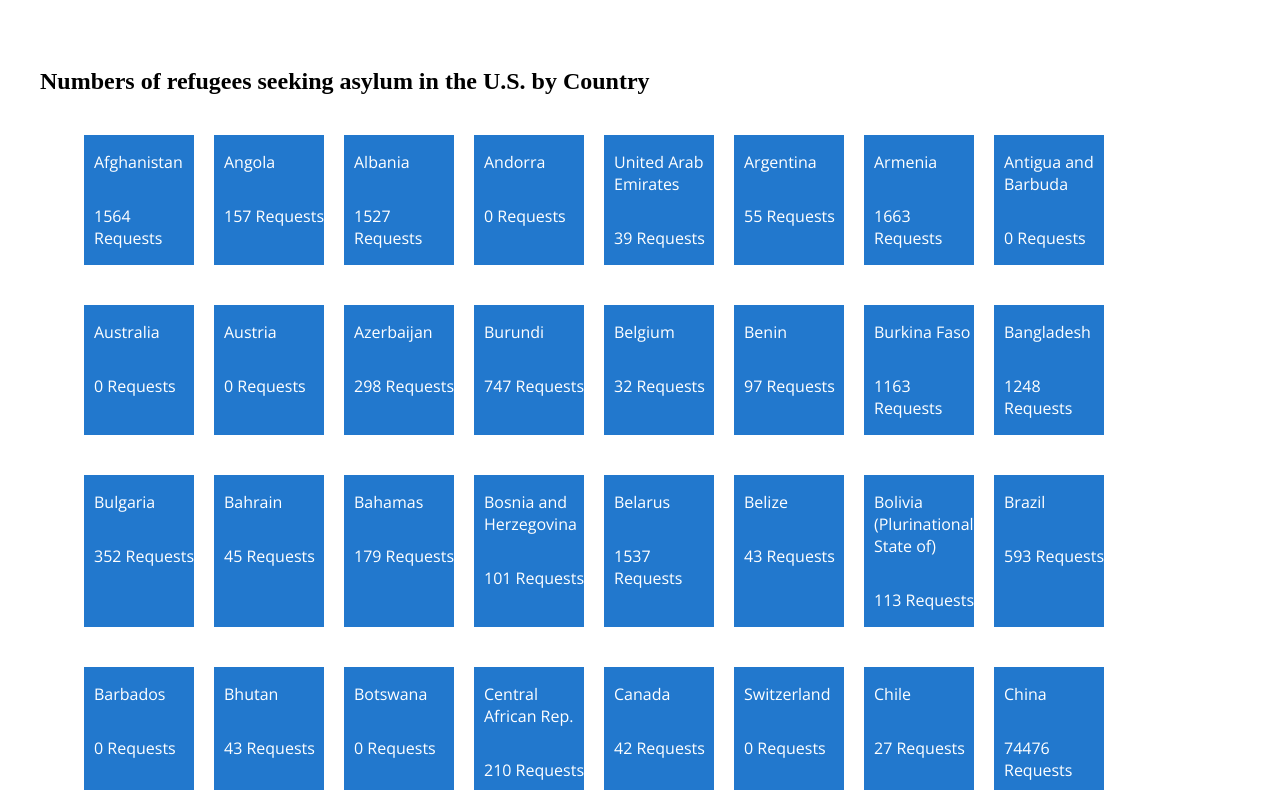
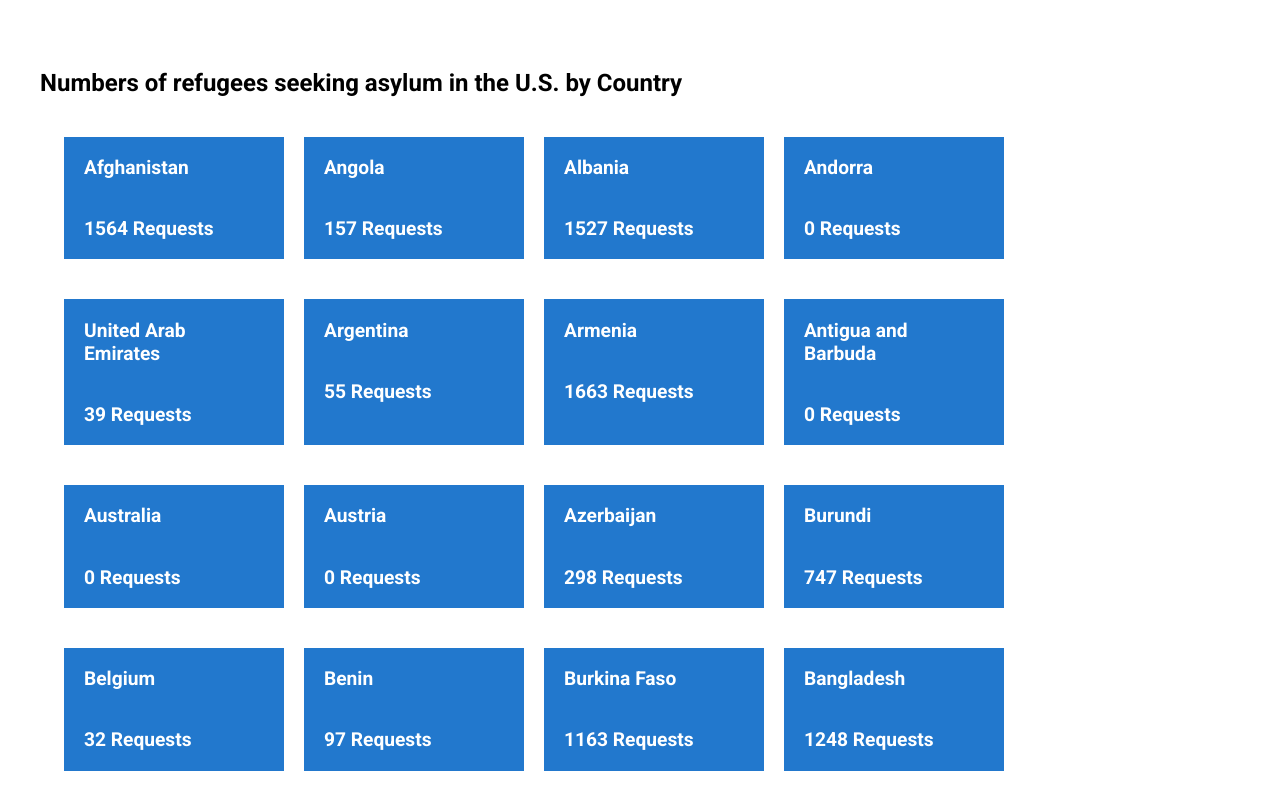
Before and after one commit to aryaswanie/487-final, a plain HTML site: page index.html in a window 1280 px wide. Shown: the part 175-965 px from the top of the page. Drawn offline with nearby package versions, Linux system fonts and the light colour scheme.

Commit message:
Finished the coding test

```diff
--- a/css/styles.css
+++ b/css/styles.css
@@ -2,6 +2,7 @@
 body {
   padding: 0;
   margin: 0;
+font-family: 'Roboto', sans-serif;
 }
 
 .container {
@@ -34,7 +35,6 @@ body {
 .nav_item {
   padding: 10px;
   margin: 0px 10px 0px 10px;
-  font-family: 'Open Sans', sans-serif;
   color: #2278cd;
   text-decoration: none;
   font-size: 1em;
@@ -46,7 +46,7 @@ body {
 .nav_item:hover {
   background-color: #2278cd;
   color: white;
-  font-weight: 600;
+  font-weight: 500;
 }
 
 .nav_img {
@@ -76,13 +76,13 @@ body {
 
 .card_item {
   background-color: #2278cd;
-  width: 100px;
+  width: 180px;
+  padding: 0px 20px 0px 20px;
+  color: white;
   margin:20px;
-  padding: 0px 10px 0px 10px;
-  font-family: 'Open Sans', sans-serif;
-  color: white;
-  margin-right: 0;
-  padding-right: 0;
+  margin-left: 0;
+  font-size: 1.2em;
+  font-weight: 600;
 
 }
 
@@ -136,7 +136,7 @@ body {
   .nav_item:hover {
     background-color: #2278cd;
     color: white;
-    font-weight: 500;
+    font-weight: 400;
   }
 
 }
--- a/index.html
+++ b/index.html
@@ -4,7 +4,7 @@
     <meta charset="utf-8" />
     <meta name="viewport" content="width=device-width, initial-scale=1.0" />
     <title>MEJO 487 Coding Test</title>
-    <link href="https://fonts.googleapis.com/css?family=Open+Sans:400,600,700" rel="stylesheet">
+    <link href="https://fonts.googleapis.com/css?family=Roboto:400,500,700" rel="stylesheet">
     <link rel="stylesheet" href="css/styles.css" type="text/css" />
   </head>
   <body>
```
Also changed, not shown: js/scripts.js (+0 -12 lines).
